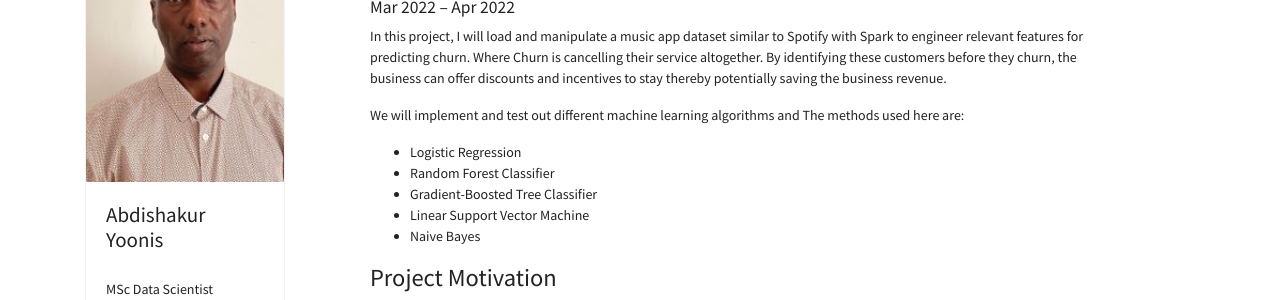
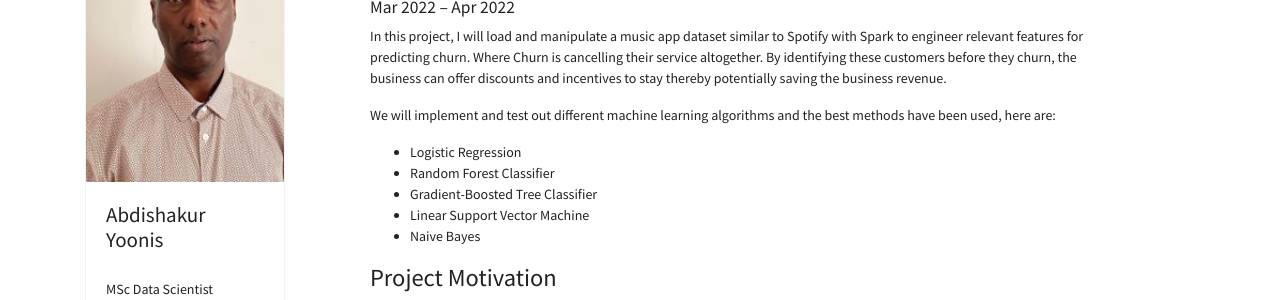
Before and after one commit to Abdishakury/abdishakury.github.io, a Jekyll site: the page built from Projects.md, in a window 1280 px wide and 900 px high. Shown: the part 407-707 px from the top of the window. Built offline with Jekyll 4.4.1, drawn with Linux system fonts in a browser that asks for light colours; nearby versions of some CDN libraries.

Commit message:
Update Projects.md

```diff
--- a/Projects.md
+++ b/Projects.md
@@ -9,7 +9,7 @@ Compilation of personal and online courses projects. This portfolio, as a whole,
 ##### Mar 2022 – Apr 2022
 In this project, I will load and manipulate a music app dataset similar to Spotify with Spark to engineer relevant features for predicting churn. Where Churn is cancelling their service altogether. By identifying these customers before they churn, the business can offer discounts and incentives to stay thereby potentially saving the business revenue.
 
-We will implement and test out different machine learning algorithms and The methods used here are:
+We will implement and test out different machine learning algorithms and the best methods have been used, here are:
 
 - Logistic Regression
 - Random Forest Classifier
```
